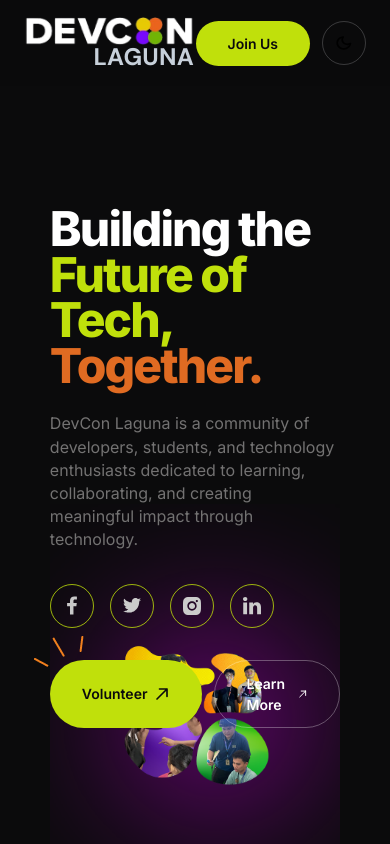
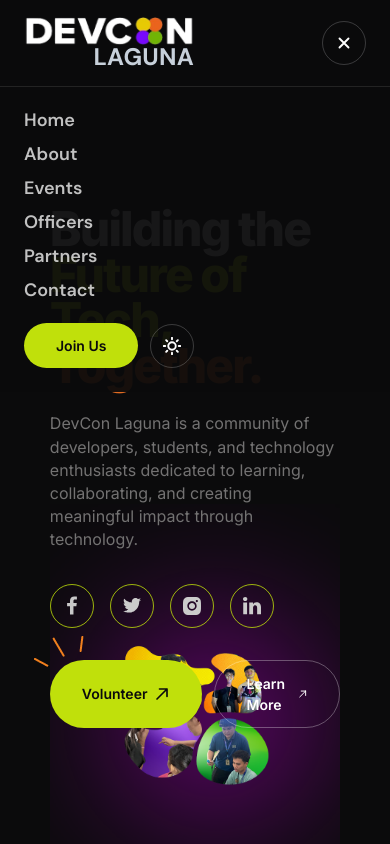
Before and after one commit to Ether-Lucky/DevCon-Laguna_Website, a Next.js app in the folder devcon/: page / in a window 390 px wide. Both pictures are taken after a click on the button 344 px from the left and 43 px from the top of the page. Shown: the top 844 px of the page. Built offline with nearby package versions, Linux system fonts and the light colour scheme.

Commit message:
feat: mobile nav bar

```diff
--- a/devcon/app/page.tsx
+++ b/devcon/app/page.tsx
@@ -1,7 +1,7 @@
 import About from "@/components/ui/about";
 import MissionVision from '@/components/ui/mission-vision/mission-vision';
 
-import NavBar from '@/components/ui/nav-bar/nav-bar';
+import NavBar from '@/components/ui/nav-bar';
 import Hero from '@/components/ui/sections/hero';
 import Stats from '@/components/ui/sections/stats';
 import Events from '@/components/ui/events-carousel';
--- /dev/null
+++ b/devcon/components/ui/nav-bar/constants.ts
@@ -0,0 +1,17 @@
+export const NAV_LINKS = [
+  { name: "Home", href: "/" },
+  { name: "About", href: "/#about" },
+  { name: "Events", href: "/#events" },
+  { name: "Officers", href: "/#officers" },
+  { name: "Partners", href: "/#partners" },
+  { name: "Contact", href: "/#contact" },
+] as const;
+
+/** Desktop nav appears above this width; mobile menu below. */
+export const navVisibility = {
+  desktopOnly: "hidden min-[1050px]:flex",
+  mobileOnly: "min-[1050px]:hidden",
+} as const;
+
+export const navLinkClassName =
+  "text-[18px] font-semibold leading-none text-white/75 transition-colors duration-150 hover:text-white";
--- /dev/null
+++ b/devcon/components/ui/nav-bar/index.ts
@@ -0,0 +1,2 @@
+export { default } from "./nav-bar";
+export { NAV_LINKS, navVisibility } from "./constants";
--- /dev/null
+++ b/devcon/components/ui/nav-bar/mobile-nav.tsx
@@ -0,0 +1,65 @@
+"use client";
+
+import { useState } from "react";
+import Image from "next/image";
+import NavLinks from "./nav-links";
+import NavActions from "./nav-actions";
+import { navVisibility } from "./constants";
+
+export default function MobileNav() {
+  const [isOpen, setIsOpen] = useState(false);
+
+  const closeMenu = () => setIsOpen(false);
+  const toggleMenu = () => setIsOpen((open) => !open);
+
+  return (
+    <div className={navVisibility.mobileOnly}>
+      <button
+        type="button"
+        aria-label={isOpen ? "Close navigation menu" : "Open navigation menu"}
+        aria-expanded={isOpen}
+        aria-controls="mobile-navigation"
+        onClick={toggleMenu}
+        className="inline-flex h-11 w-11 items-center justify-center rounded-full border border-devcon-white/20 bg-transparent text-devcon-white transition-colors duration-200 hover:border-devcon-white/35 hover:bg-devcon-white/8"
+      >
+        {isOpen ? (
+          <svg
+            width="18"
+            height="18"
+            viewBox="0 0 24 24"
+            fill="none"
+            xmlns="http://www.w3.org/2000/svg"
+            aria-hidden="true"
+          >
+            <path
+              d="M6 6L18 18M18 6L6 18"
+              stroke="currentColor"
+              strokeWidth="2.5"
+              strokeLinecap="round"
+            />
+          </svg>
+        ) : (
+          <Image
+            src="/icons/menu.svg"
+            alt=""
+            width={20}
+            height={20}
+            aria-hidden="true"
+          />
+        )}
+      </button>
+
+      {isOpen ? (
+        <div
+          id="mobile-navigation"
+          className="absolute inset-x-0 top-full border-t border-devcon-white/10 bg-devcon-black/95 backdrop-blur-md"
+        >
+          <div className="mx-auto flex w-full max-w-[1200px] flex-col gap-6 px-6 py-6 md:px-8">
+            <NavLinks orientation="vertical" onNavigate={closeMenu} />
+            <NavActions />
+          </div>
+        </div>
+      ) : null}
+    </div>
+  );
+}
--- /dev/null
+++ b/devcon/components/ui/nav-bar/nav-actions.tsx
@@ -0,0 +1,11 @@
+import Button from "@/components/ui/button";
+import ThemeButton from "./theme-button";
+
+export default function NavActions() {
+  return (
+    <div className="flex items-center gap-3 md:gap-4">
+      <Button label="Join Us" variant="primary" hasArrow={false} />
+      <ThemeButton theme="dark" />
+    </div>
+  );
+}
--- a/devcon/components/ui/nav-bar/nav-bar.tsx
+++ b/devcon/components/ui/nav-bar/nav-bar.tsx
@@ -1,27 +1,22 @@
-import NavLinks from "@/components/ui/nav-bar/nav-links";
-import Button from "@/components/ui/button";
-import ThemeButton from "@/components/ui/nav-bar/theme-button";
 import Logo from "@/components/ui/logo";
+import NavLinks from "./nav-links";
+import NavActions from "./nav-actions";
+import MobileNav from "./mobile-nav";
+import { navVisibility } from "./constants";
 
 export default function NavBar() {
   return (
-    <header className="sticky top-0 z-50 w-full bg-devcon-black/90 backdrop-blur-md">
-      <nav className="mx-auto flex min-h-[86px] w-full max-w-[1200px] items-center px-6 py-2 md:px-8">
+    <header className="relative sticky top-0 z-50 w-full bg-devcon-black/90 backdrop-blur-md">
+      <nav className="mx-auto flex min-h-[86px] w-full max-w-[1200px] items-center justify-between px-6 py-2 md:px-8">
         <Logo />
 
-        <div className="mx-auto hidden md:block">
-          <NavLinks />
+        <NavLinks className={navVisibility.desktopOnly} />
+
+        <div className={navVisibility.desktopOnly}>
+          <NavActions />
         </div>
 
-        <div className="ml-auto flex items-center gap-3 md:gap-4">
-          <Button
-            label="Join Us"
-            variant="primary"
-            hasArrow={false}
-            className="h-12 px-8 text-body-sm font-semibold leading-none"
-          />
-          <ThemeButton theme="dark" />
-        </div>
+        <MobileNav />
       </nav>
     </header>
   );
--- a/devcon/components/ui/nav-bar/nav-links.tsx
+++ b/devcon/components/ui/nav-bar/nav-links.tsx
@@ -1,34 +1,38 @@
-'use client';
+import Link from "next/link";
+import clsx from "clsx";
+import { NAV_LINKS, navLinkClassName } from "./constants";
 
-import Link from 'next/link';
-// import { usePathname } from 'next/navigation';
-// import clsx from 'clsx';
+type NavLinksProps = {
+  orientation?: "horizontal" | "vertical";
+  onNavigate?: () => void;
+  className?: string;
+};
 
-const links = [
-  { name: 'Home', href: '/' },
-  { name: 'About', href: '/#about' },
-  { name: 'Events', href: '/#events' },
-  { name: 'Officers', href: '/#officers' },
-  { name: 'Partners', href: '/#partners' },
-  { name: 'Contact', href: '/#contact' },
-];
-
-export default function NavLinks() {
-  // const pathname = usePathname();
-
+export default function NavLinks({
+  orientation = "horizontal",
+  onNavigate,
+  className,
+}: NavLinksProps) {
   return (
-    <div className="flex items-center gap-10">
-      {links.map((link) => {
-        return (
+    <div
+      className={clsx(
+        "flex",
+        orientation === "horizontal"
+          ? "items-center gap-10"
+          : "flex-col gap-4",
+        className,
+      )}
+    >
+      {NAV_LINKS.map((link) => (
         <Link
           key={link.name}
           href={link.href}
-            className="text-[18px] font-semibold leading-none text-white/75 transition-colors duration-150 hover:text-white"
+          onClick={onNavigate}
+          className={navLinkClassName}
         >
           {link.name}
         </Link>
-        );
-      })}
+      ))}
     </div>
   );
 }
--- a/devcon/components/ui/nav-bar/theme-button.tsx
+++ b/devcon/components/ui/nav-bar/theme-button.tsx
@@ -1,21 +1,27 @@
 import Image from "next/image";
 import clsx from "clsx";
 
-export default function ThemeButton({ theme } : { theme: 'light' | 'dark' }) {
+type ThemeButtonProps = {
+  theme: "light" | "dark";
+};
+
+export default function ThemeButton({ theme }: ThemeButtonProps) {
   return (
     <button
+      type="button"
       className={clsx(
         "inline-flex h-11 w-11 items-center justify-center rounded-full border transition-colors duration-200",
         {
-          "border-devcon-black/20 bg-devcon-lime text-devcon-black hover:bg-devcon-lime/90" : theme === 'light',
-          "border-devcon-white/20 bg-transparent text-devcon-white hover:border-devcon-white/35 hover:bg-devcon-white/8" : theme === 'dark'
-        }
+          "border-devcon-black/20 bg-devcon-lime text-devcon-black hover:bg-devcon-lime/90":
+            theme === "light",
+          "border-devcon-white/20 bg-transparent text-devcon-white hover:border-devcon-white/35 hover:bg-devcon-white/8":
+            theme === "dark",
+        },
       )}
-      type="button"
     >
       <Image
-        src={theme === 'light' ? '/icons/sun.svg' : '/icons/moon.svg'}
-        alt={theme === 'light' ? 'Light Mode' : 'Dark Mode'}
+        src={theme === "light" ? "/icons/moon.svg" : "/icons/sun.svg"}
+        alt={theme === "light" ? "Light Mode" : "Dark Mode"}
         width={18}
         height={18}
       />
```
Also changed, not shown: devcon/public/icons/Menu.svg (added). Lines whose indentation alone changed are shown as unchanged.
